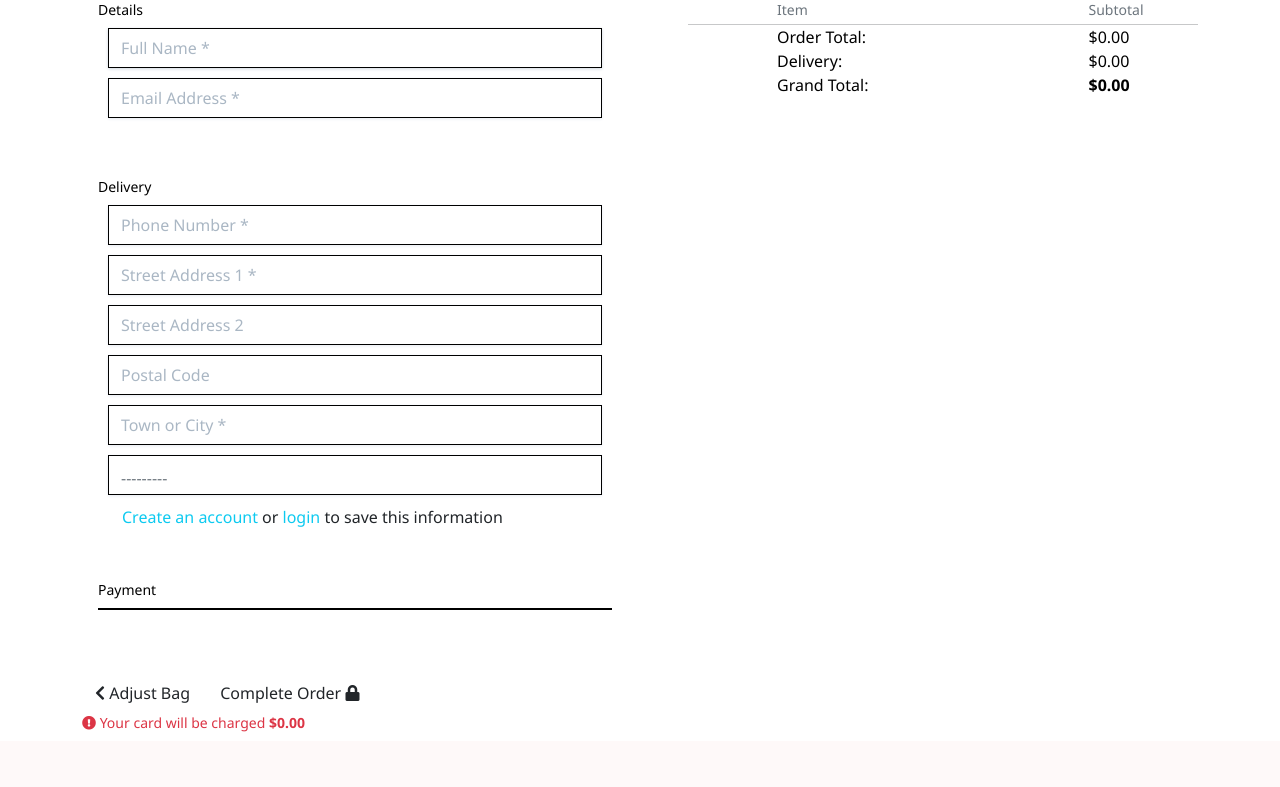
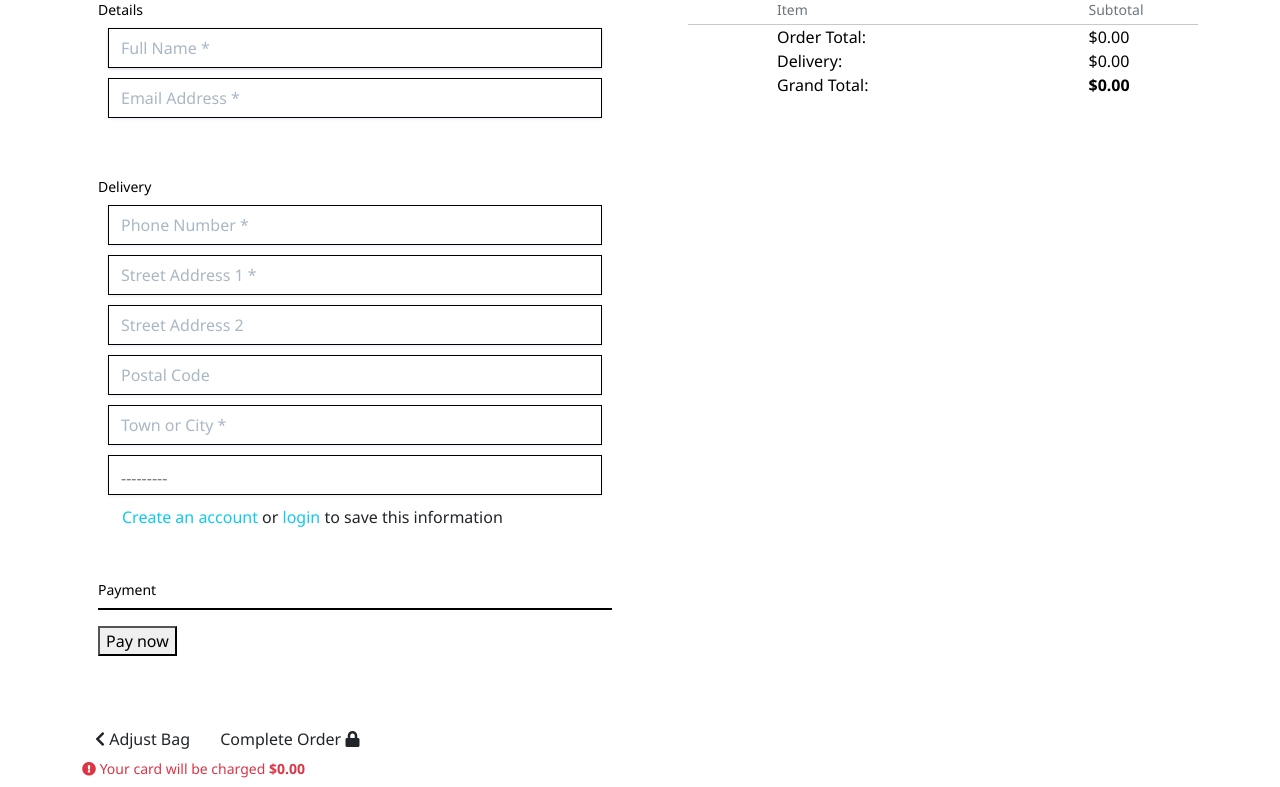
Before and after one commit to irebernardidev/Footwear-Fusion, a Django app: template checkout/templates/checkout/checkout.html in a window 1280 px wide. Shown: the part 424-1211 px from the top of the page. Before the commit the page ends 1156 px from the top, so only its background shows below. Run offline with Django 3.2, Linux system fonts and the light colour scheme; the template is opened without the code that fills it: values that come from a table or form of the project are taken from there, others are empty; some libraries are stand-ins or nearby versions.

Commit message:
Implement Stripe Integration, Manage Card Errors in JavaScript, and Configure Keys as Environment Variables

```diff
--- a/Footwear_Fusion/settings.py
+++ b/Footwear_Fusion/settings.py
@@ -177,3 +177,8 @@ DEFAULT_AUTO_FIELD = 'django.db.models.BigAutoField'
 
 FREE_DELIVERY_THRESHOLD = 50
 STANDARD_DELIVERY_PERCENTAGE = 10
+
+# Stripe
+STRIPE_CURRENCY = 'eur'
+STRIPE_PUBLIC_KEY = os.getenv('STRIPE_PUBLIC_KEY', '')
+STRIPE_SECRET_KEY = os.getenv('STRIPE_SECRET_KEY', '')
--- a/checkout/static/checkout/js/stripe_elements.js
+++ b/checkout/static/checkout/js/stripe_elements.js
@@ -8,6 +8,10 @@
 var stripe_public_key = $('#id_stripe_public_key').text().slice(1, -1);
 var client_secret = $('#id_client_secret').text().slice(1, -1);
 var stripe = Stripe(stripe_public_key);
+// Pass the appearance object to the Elements instance
+const appearance = {
+    theme: 'stripe'
+  };
 var elements = stripe.elements();
 var style = {
     base: {
@@ -26,3 +30,22 @@ var style = {
 };
 var card = elements.create('card', {style: style});
 card.mount('#card-element');
+
+//const paymentElement = elements.create('payment');
+//paymentElement.mount('#payment-element');
+
+// Handle realtime validation errors on the card element
+card.addEventListener('change', function (event) {
+    var errorDiv = document.getElementById('card-errors');
+    if (event.error) {
+        var html = `
+            <span class="icon" role="alert">
+                <i class="fas fa-times"></i>
+            </span>
+            <span>${event.error.message}</span>
+        `;
+        $(errorDiv).html(html);
+    } else {
+        errorDiv.textContent = '';
+    }
+});
--- a/checkout/templates/checkout/checkout.html
+++ b/checkout/templates/checkout/checkout.html
@@ -54,6 +54,16 @@
                             <legend class="fieldset-label small text-black px-2 w-auto">Payment</legend>
                             <!-- A Stripe card element will go here -->
                             <div class="mb-3" id="card-element"></div>
+                            <form id="payment-form">
+                                <div id="payment-element">
+                                  <!--Stripe.js injects the Payment Element-->
+                                </div>
+                                <button id="submit">
+                                  <div class="spinner hidden" id="spinner"></div>
+                                  <span id="button-text">Pay now</span>
+                                </button>
+                                <div id="payment-message" class="hidden"></div>
+                            </form>
 
                             <!-- Used to display form errors -->
                             <div class="mb-3 text-danger" id="card-errors" role="alert"></div>
```
Also changed, not shown: checkout/views.py (+8 -0 lines).
